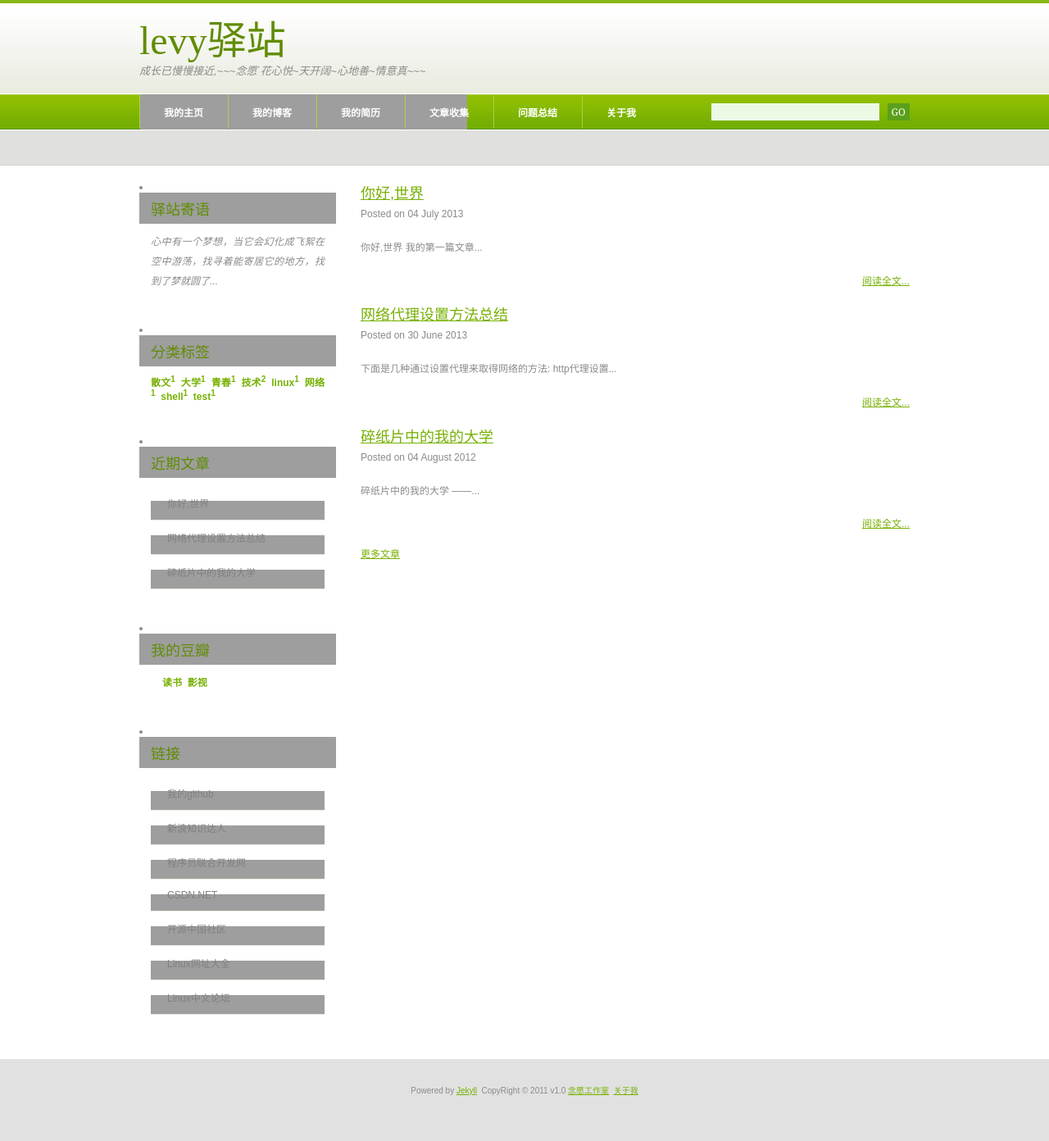
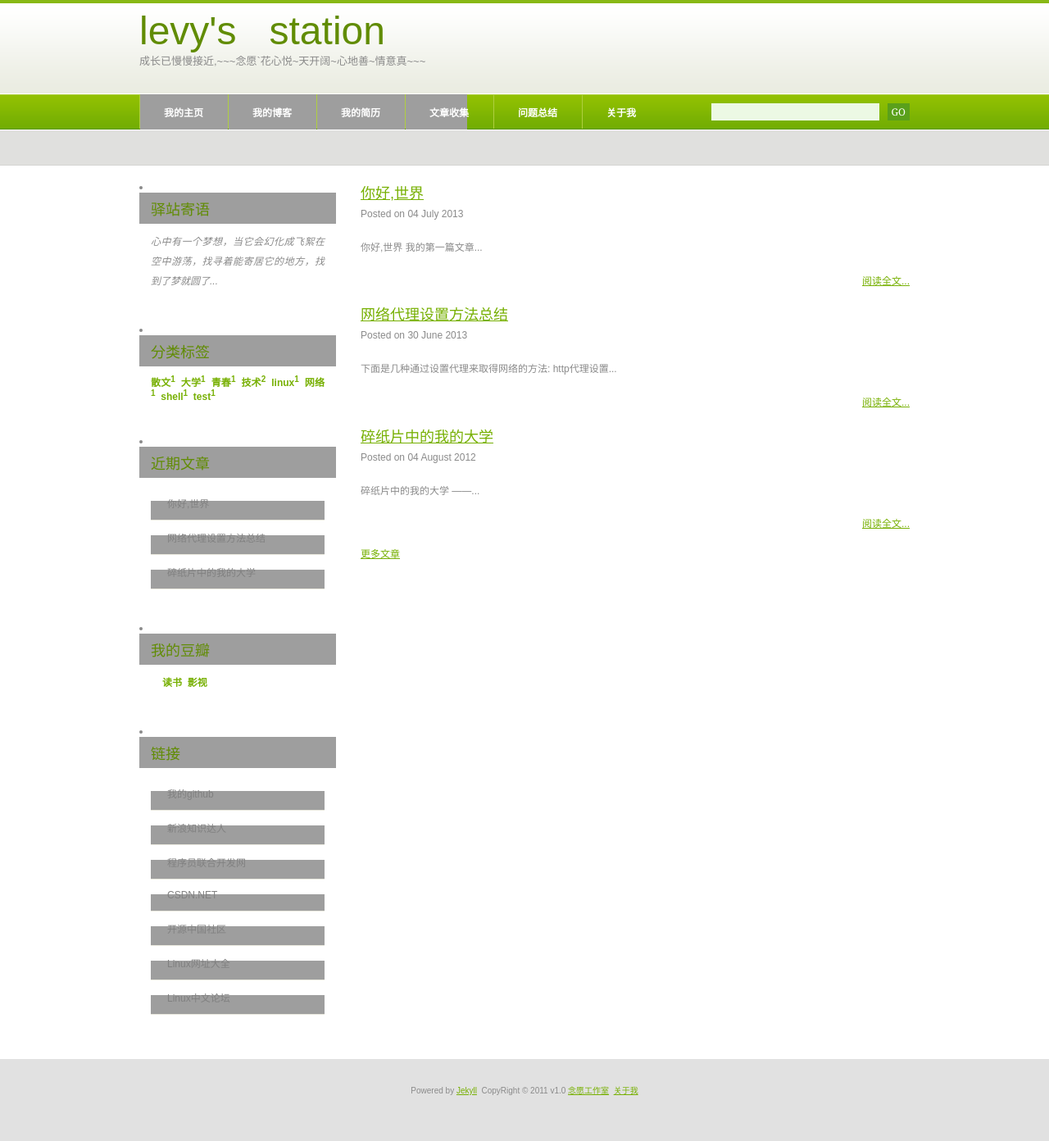
Before and after one commit to cailiwei/yuan, a Jekyll site: the page built from index.html, in a window 1280 px wide. Shown: the whole page at 82% size. Built offline with Jekyll 4.4.1, drawn with Linux system fonts in a browser that asks for light colours; the list of posts is cut into pages by our own code; comment, search, counter and statistics services are not loaded.

Commit message:
Test again

```diff
--- a/_layouts/default.html
+++ b/_layouts/default.html
@@ -20,8 +20,8 @@
 
 	<body>
 		<div id="logo">
-			<h1><a href="{{ site.baseurl }}">LEVY驿站</a></h1>
-			<p><em>成长已慢慢接近,~~~念愿`花心悦~天开阔~心地善~情意真~~~</em></p>
+			<h1><a href="{{ site.baseurl }}">LEVY'S &nbsp; STATION</a></h1>
+			<p>成长已慢慢接近,~~~念愿`花心悦~天开阔~心地善~情意真~~~</p>
 		</div>
 		<!--<hr /> 产生一条水平线-->
 		<!-- end #logo -->
--- a/css/style.css
+++ b/css/style.css
@@ -163,7 +163,7 @@ hr { display: none; }
 	padding: 3px 0 0 5px;
 	border: 1px solid #333333;
 	background: #ECF9E4;
-	color: #000000;
+	color: #caf17d;
 }
 
 #search-submit {
@@ -201,7 +201,7 @@ hr { display: none; }
 }
 
 #logo p {
-	margin-top: -4px;
+	margin-top: -1px;
 	text-transform: lowercase;
 	font-size: 13px;
 	font-family: "华文行楷"
@@ -211,7 +211,6 @@ hr { display: none; }
 #logo h1 {
 	padding-top: 10px;
 	font-size: 48px;
-	font-family: "华文行楷"
 }
 
 #logo a {
```
